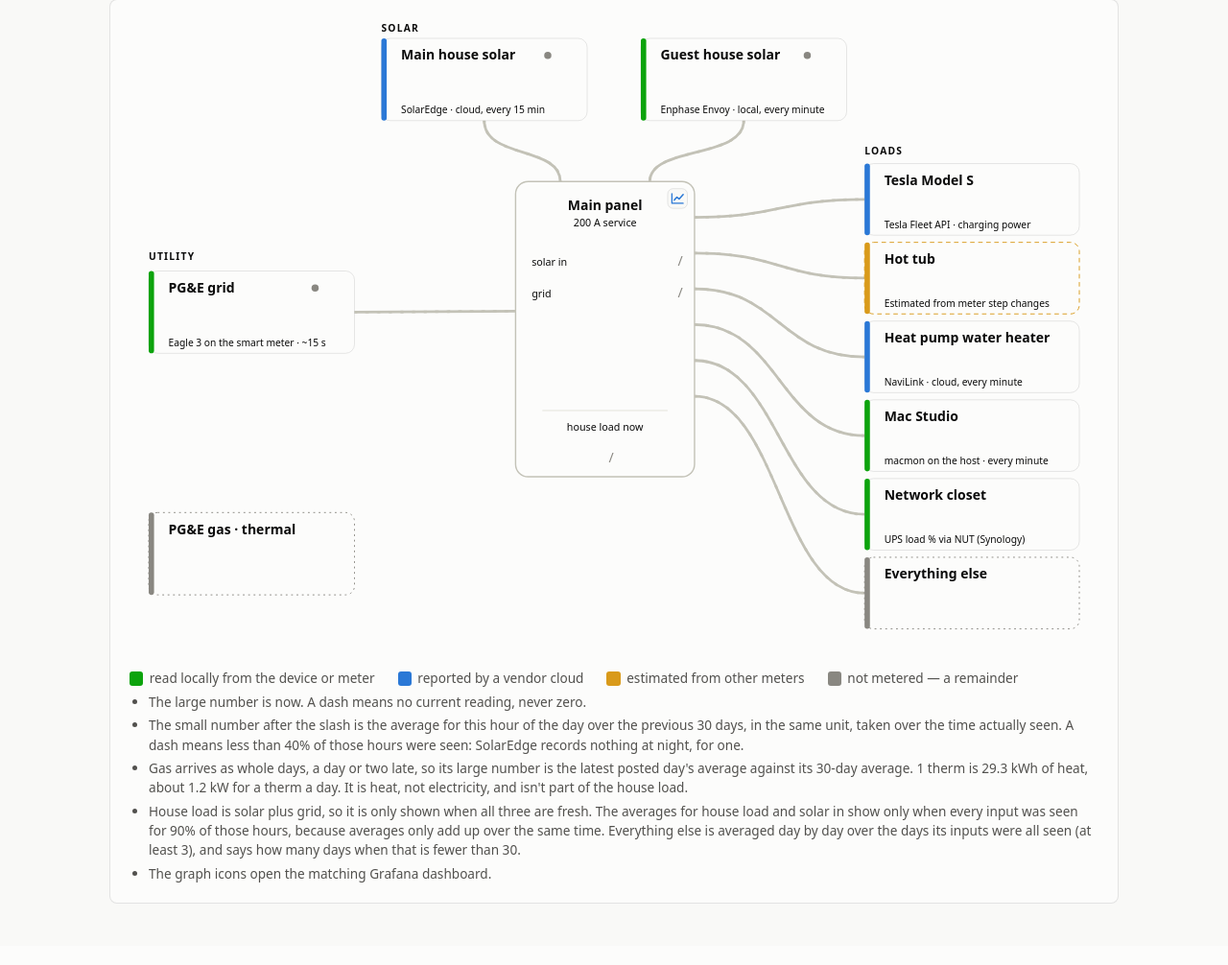
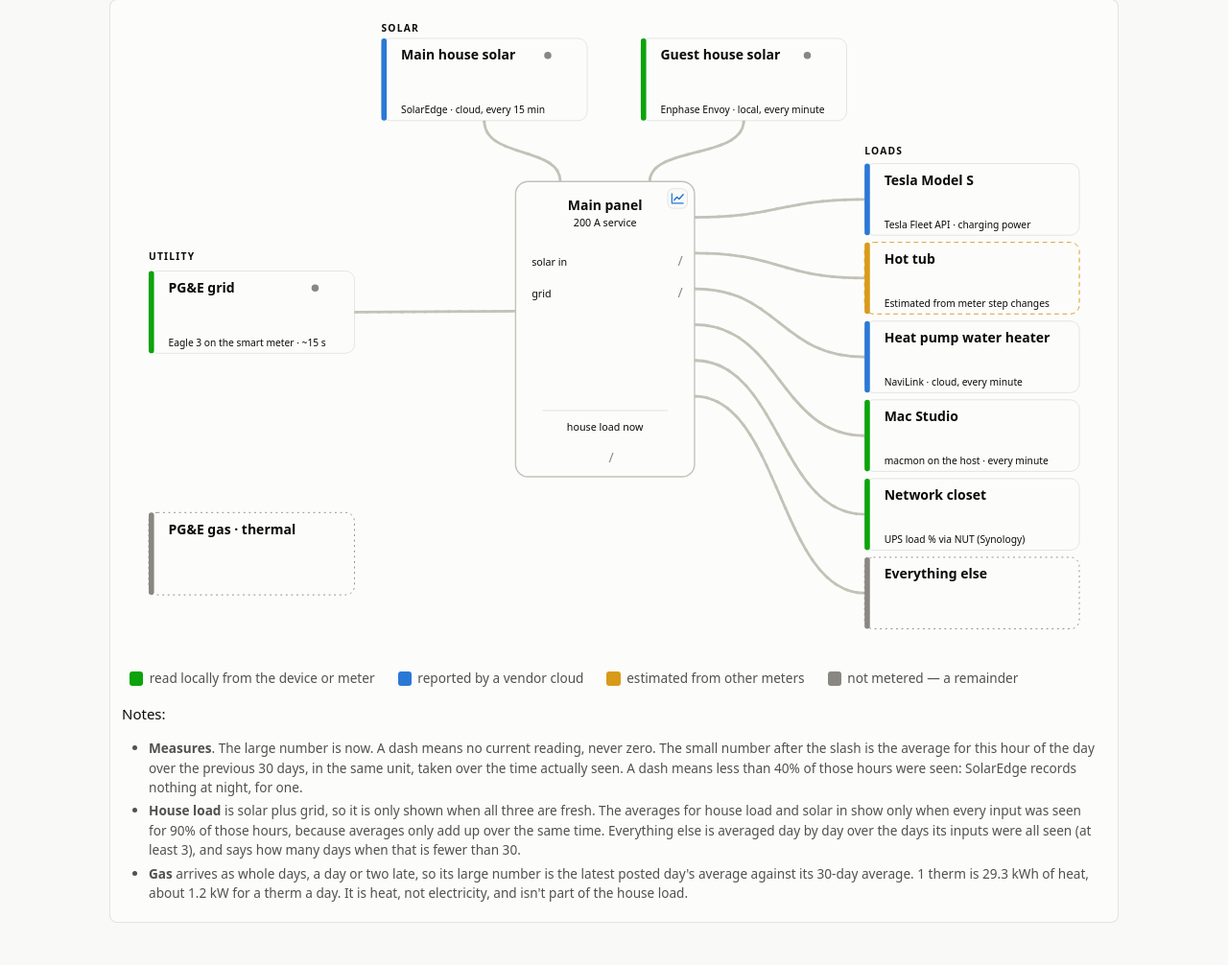
Before and after one commit to sefk/homepower, a Django app: template templates/catalog/home.html in a window 1280 px wide. Shown: the part 126-1132 px from the top of the page at 96% size. Before the commit the page ends 1068 px from the top, so only its background shows below. Run offline with Django 5.2, Linux system fonts and the light colour scheme; the template is opened without the code that fills it, so the values that code supplies are empty.

Commit message:
Organize the notes a little better

```diff
--- a/templates/catalog/home.html
+++ b/templates/catalog/home.html
@@ -148,12 +148,12 @@ a.gl:hover { color: #fff; }
   <span><i class="est"></i>estimated from other meters</span>
   <span><i class="none"></i>not metered — a remainder</span>
 </div>
+
+<p>Notes:</p>
 <ul class="note">
-  <li>The large number is now. A dash means no current reading, never zero.</li>
-  <li>The small number after the slash is the average for this hour of the day over the previous 30 days, in the same unit, taken over the time actually seen. A dash means less than 40% of those hours were seen: SolarEdge records nothing at night, for one.</li>
-  <li>Gas arrives as whole days, a day or two late, so its large number is the latest posted day's average against its 30-day average. 1 therm is 29.3 kWh of heat, about 1.2 kW for a therm a day. It is heat, not electricity, and isn't part of the house load.</li>
-  <li>House load is solar plus grid, so it is only shown when all three are fresh. The averages for house load and solar in show only when every input was seen for 90% of those hours, because averages only add up over the same time. Everything else is averaged day by day over the days its inputs were all seen (at least 3), and says how many days when that is fewer than 30.</li>
-  <li>The graph icons open the matching Grafana dashboard.</li>
+  <li><strong>Measures</strong>. The large number is now. A dash means no current reading, never zero. The small number after the slash is the average for this hour of the day over the previous 30 days, in the same unit, taken over the time actually seen. A dash means less than 40% of those hours were seen: SolarEdge records nothing at night, for one.</li>
+  <li><strong>House load</strong> is solar plus grid, so it is only shown when all three are fresh. The averages for house load and solar in show only when every input was seen for 90% of those hours, because averages only add up over the same time. Everything else is averaged day by day over the days its inputs were all seen (at least 3), and says how many days when that is fewer than 30.</li>
+  <li><strong>Gas</strong> arrives as whole days, a day or two late, so its large number is the latest posted day's average against its 30-day average. 1 therm is 29.3 kWh of heat, about 1.2 kW for a therm a day. It is heat, not electricity, and isn't part of the house load.</li>
 </ul>
 </div>
 {% endblock %}
```
